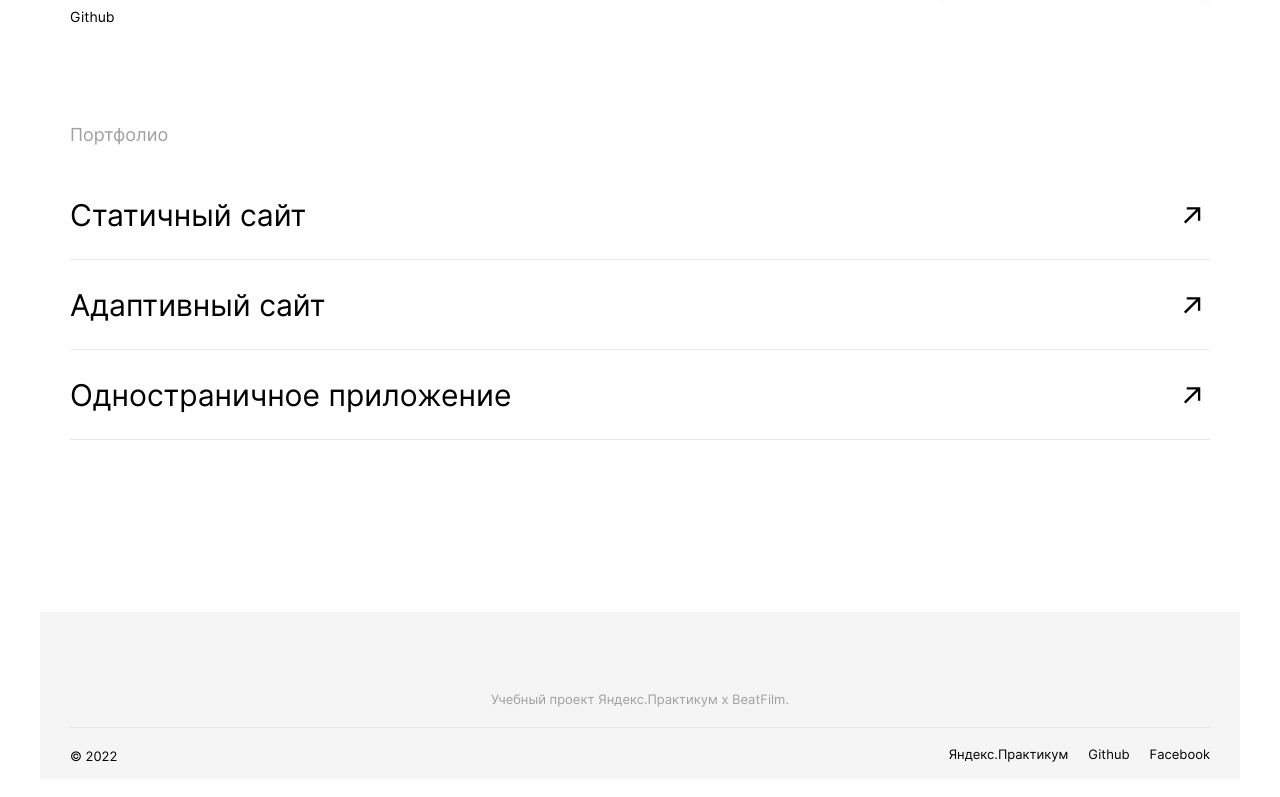
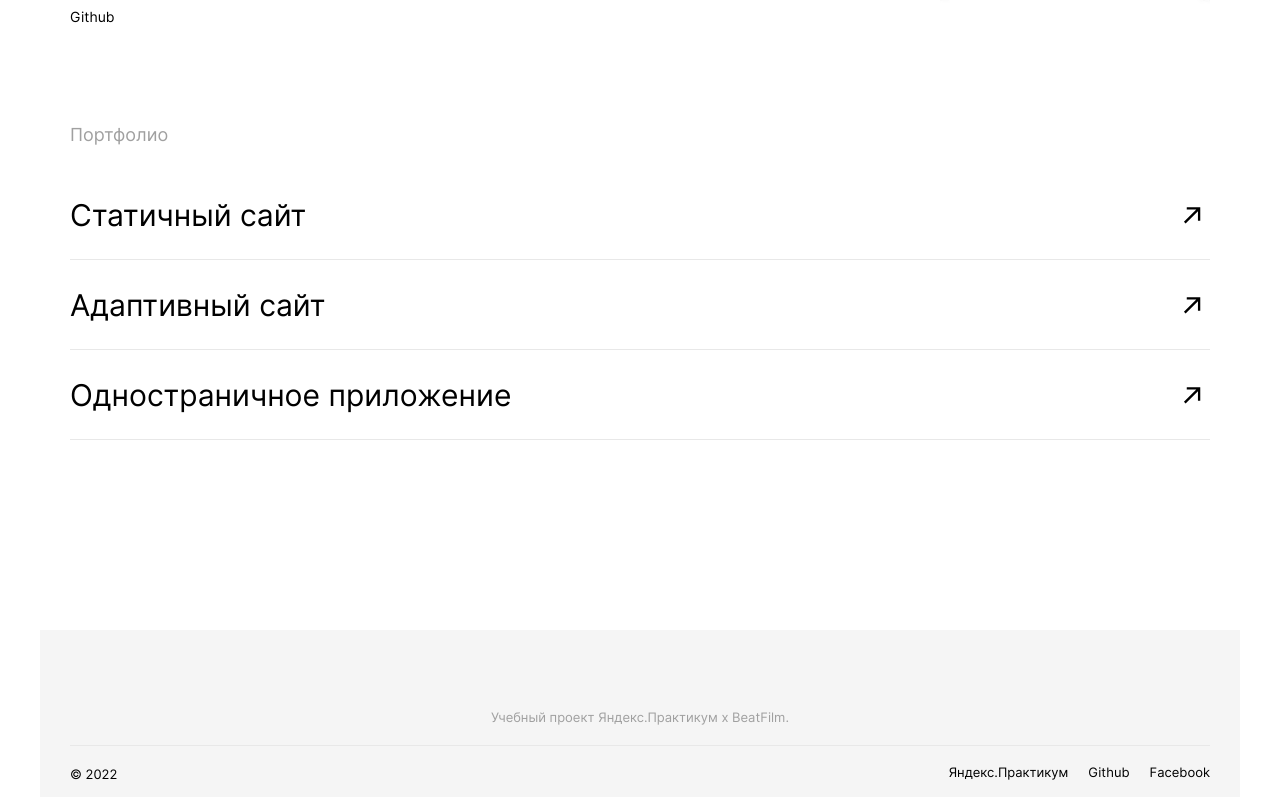
Before and after one commit to axineymis/movies-explorer-api, a React (Create React App) app in the folder frontend/: page / in a window 1280 px wide. Shown: the part 2336-3133 px from the top of the page. Built offline with nearby package versions, Linux system fonts and the light colour scheme; no server answers.

Commit message:
fix logout

```diff
--- a/frontend/src/components/Footer/Footer.css
+++ b/frontend/src/components/Footer/Footer.css
@@ -1,7 +1,7 @@
 .footer {
     background-color: #f5f5f5;
     max-width: 1280px;
-    margin-top: 172px;
+    margin-top: 190px;
     box-sizing: border-box;
     flex-shrink: 0;
 
--- a/frontend/src/components/Profile/Profile.jsx
+++ b/frontend/src/components/Profile/Profile.jsx
@@ -55,6 +55,7 @@ function Profile() {
     setValidationState(newState(validationState));
     setForm({ ...form, [e.target.name]: e.target.value });
   }
+
   function handleLogout() {
     localStorage.clear();
     setMoviesState(defaultMovieState);
@@ -142,7 +143,7 @@ function Profile() {
         </button>
       </form>
         <Link to='/signin'>
-          <button className='profile__exit' tonClick={handleLogout}>
+          <button className='profile__exit' onClick={handleLogout}>
             Выйти из аккаунта
           </button>
         </Link>
```
Also changed, not shown: 1 other file (tests, documents, lock files or other folders).
